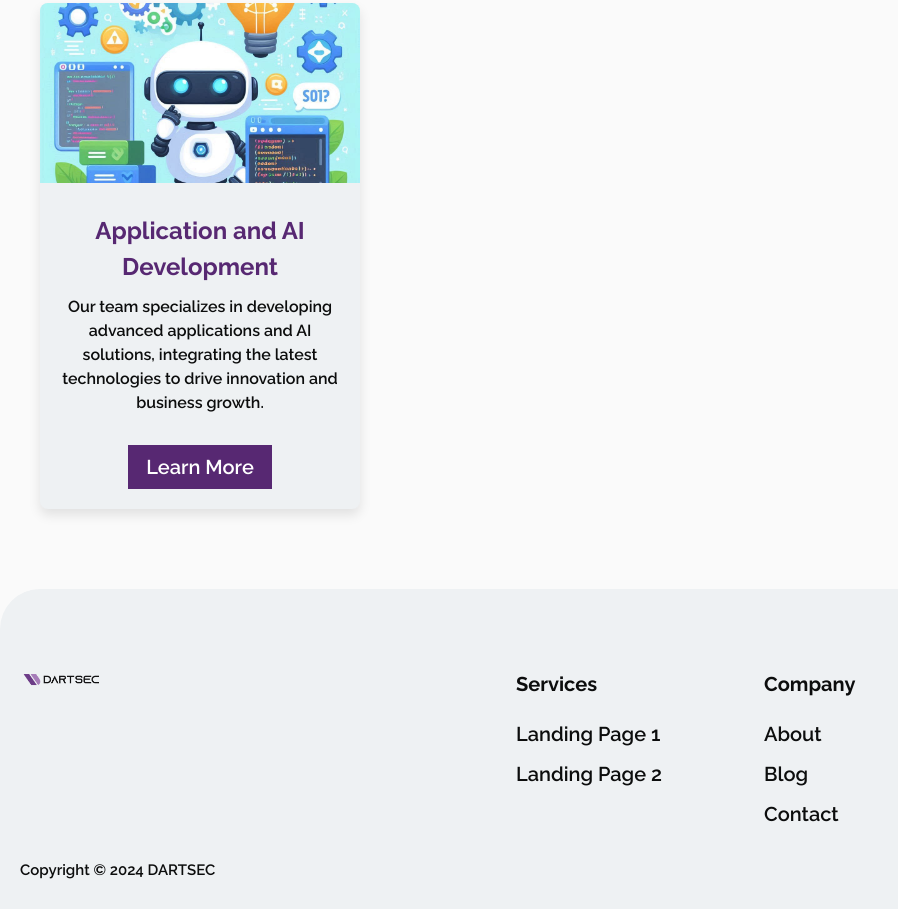
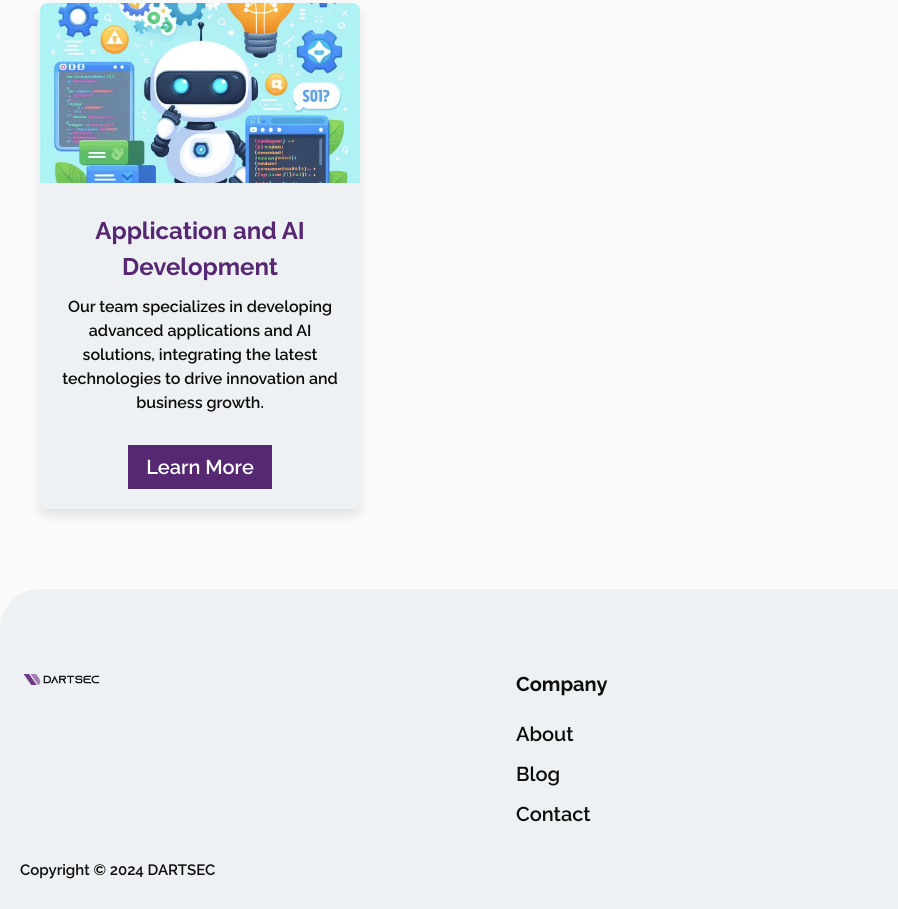
Before and after one commit to DARTforSec/dart-sec.github.io, an Astro site: page / in a window 1280 px wide. Shown: the part 2657-3566 px from the top of the page, without its empty margins (0-898 px from the left). Built offline with nearby package versions, Linux system fonts and the light colour scheme; Astro itself is replaced by a stand-in of ours; some icons are missing; a web font is replaced by a local one.

```diff
--- a/src/components/core/Footer.astro
+++ b/src/components/core/Footer.astro
@@ -49,7 +49,7 @@ const { footerSocials, footerLists, copyrightName, background, color, showLittle
       }
     </div>
     <div class="footer-copyright__container">
-      {showLittleSticksPlug && <LittleSticksPlug/>}
+      <!-- {showLittleSticksPlug && <LittleSticksPlug/>} -->
       <p>Copyright &copy; {new Date().getFullYear()} {copyrightName}</p>
     </div>
 
--- a/src/config/footer.js
+++ b/src/config/footer.js
@@ -17,23 +17,23 @@ export const footerSocials = [
 ]
 
 export const footerLists = [
-	{
-		title: 'Services',
-		items: [
-			{
-				title: 'Landing Page 1',
-				slug: '/landing-pages/landing-1',
-			},
-			{
-				title: 'Landing Page 2',
-				slug: '/landing-pages/landing-2',
-			},
-      // {
-			// 	title: 'Landing Page 3',
-			// 	slug: '/landing-pages/landing-3',
-			// },
-		],
-	},
+	// {
+	// 	title: 'Services',
+	// 	items: [
+	// 		{
+	// 			title: 'Landing Page 1',
+	// 			slug: '/landing-pages/landing-1',
+	// 		},
+	// 		{
+	// 			title: 'Landing Page 2',
+	// 			slug: '/landing-pages/landing-2',
+	// 		},
+    //   // {
+	// 		// 	title: 'Landing Page 3',
+	// 		// 	slug: '/landing-pages/landing-3',
+	// 		// },
+	// 	],
+	// },
 	{
 		title: 'Company',
 		items: [
```
Also changed, not shown: .github/workflows/deply.yml (added).
